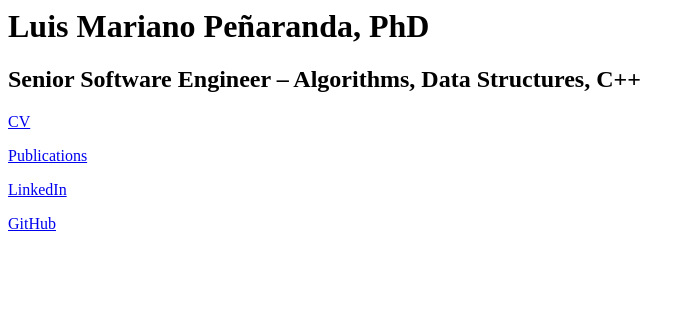
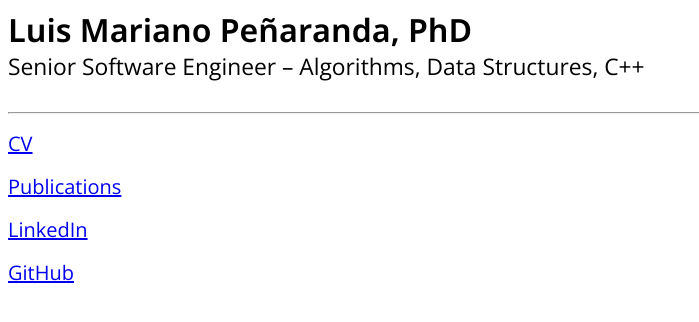
Before and after one commit to luis4a0/luis4a0.github.io, a plain HTML site: page index.html in a window 1280 px wide. Shown: the whole page, without its empty margins (0-699 px from the left). Drawn offline with nearby package versions, Linux system fonts and the light colour scheme.

Commit message:
Use Open Sans from Google Fonts.

```diff
--- a/index.html
+++ b/index.html
@@ -1,24 +1,41 @@
-<html>
+<html lang="en">
 <head>
+<meta charset="UTF-8">
 <style>
-  @font-face {
-    src: url("https://fonts.cdnfonts.com/css/avenir");
+  @import url('https://fonts.googleapis.com/css2?family=Open+Sans:ital,wght@0,300..800;1,300..800&display=swap');
+  body {
+    font-family: "Open Sans", sans-serif;
   }
-  body {
-    font-family: "Avenir LT Std";
+  titulo {
+    font-weight: 650;
+    font-size: 32px;
+  }
+  subtitulo
+  {
+    font-weight: 350;
+    font-size: 22.8px;
+  }
+  cosa
+  {
+    font-weight: 400;
+    font-size: 20px;
   }
 </style>
-<title>Luis Peñaranda</title>
+<title>Luis Mariano Peñaranda, PhD</title>
 </head>
 <body>
-<h1>
-Luis Mariano Peñaranda, PhD</h1>
-<h2>
+<titulo>
+Luis Mariano Peñaranda, PhD<br>
+</titulo>
+<subtitulo>
 Senior Software Engineer – Algorithms, Data Structures, C++
-</h2>
-<p><a href="CV_Penaranda.pdf">CV</a><br>
-<p><a href="Publications_Penaranda.pdf">Publications</a><br>
-<p><a href="https://www.linkedin.com/in/lpenaranda">LinkedIn</a><br>
-<p><a href="https://github.com/luis4a0">GitHub</a><br>
+</subtitulo>
+<br>
+<br>
+<hr>
+<p><cosa><a href="CV_Penaranda.pdf">CV</a></cosa></p>
+<p><cosa><a href="Publications_Penaranda.pdf">Publications</a></cosa></p>
+<p><cosa><a href="https://www.linkedin.com/in/lpenaranda">LinkedIn</a></cosa></p>
+<p><cosa><a href="https://github.com/luis4a0">GitHub</a></cosa></p>
 </body>
 </html>
```
